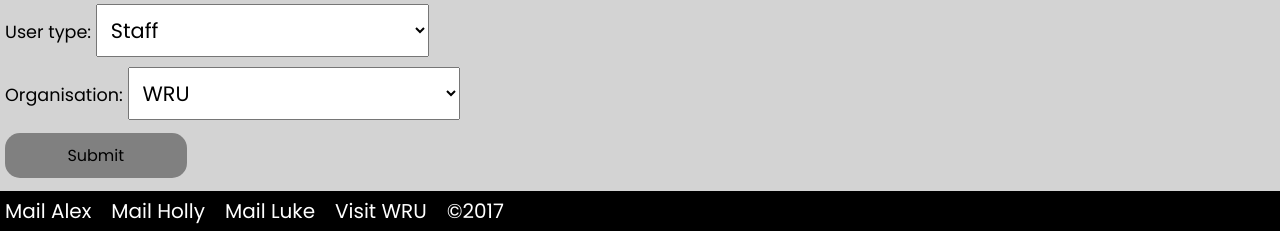
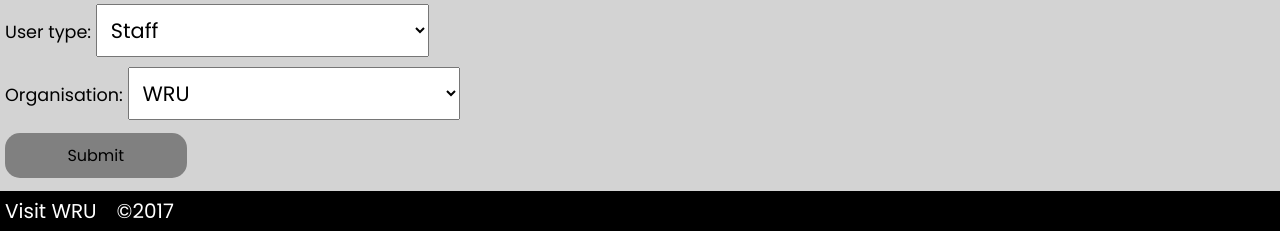
Before and after one commit to lukewarlow/WRU-ClientProject, a Flask app: page /Admin/AddStaff in a window 1280 px wide. Shown: the part 736-967 px from the top of the page. Run offline with Flask 2, Linux system fonts and the light colour scheme; a user stored in the database is signed in.

Commit message:
Removed emails from footer

```diff
--- a/templates/base.html
+++ b/templates/base.html
@@ -67,9 +67,6 @@
     {% block footer %}
     <footer class = "footer-container"> <!-- Needs looking at -->
       <ul class="footer">
-        <li><a class = "footer-item" href="mailto:AthertonA@cardiff.ac.uk"> Mail Alex </a></li>
-        <li><a class = "footer-item" href="mailto:SmithHL2@cardiff.ac.uk"> Mail Holly </a></li>
-        <li><a class = "footer-item" href="mailto:WarlowL@cardiff.ac.uk"> Mail Luke </a></li>
         <li><a class = "footer-item" href="http://www.wru.co.uk/eng/home.php"> Visit WRU </a></li>
         <li><a class = "footer-item">©2017</a></li>
       </ul>
```
